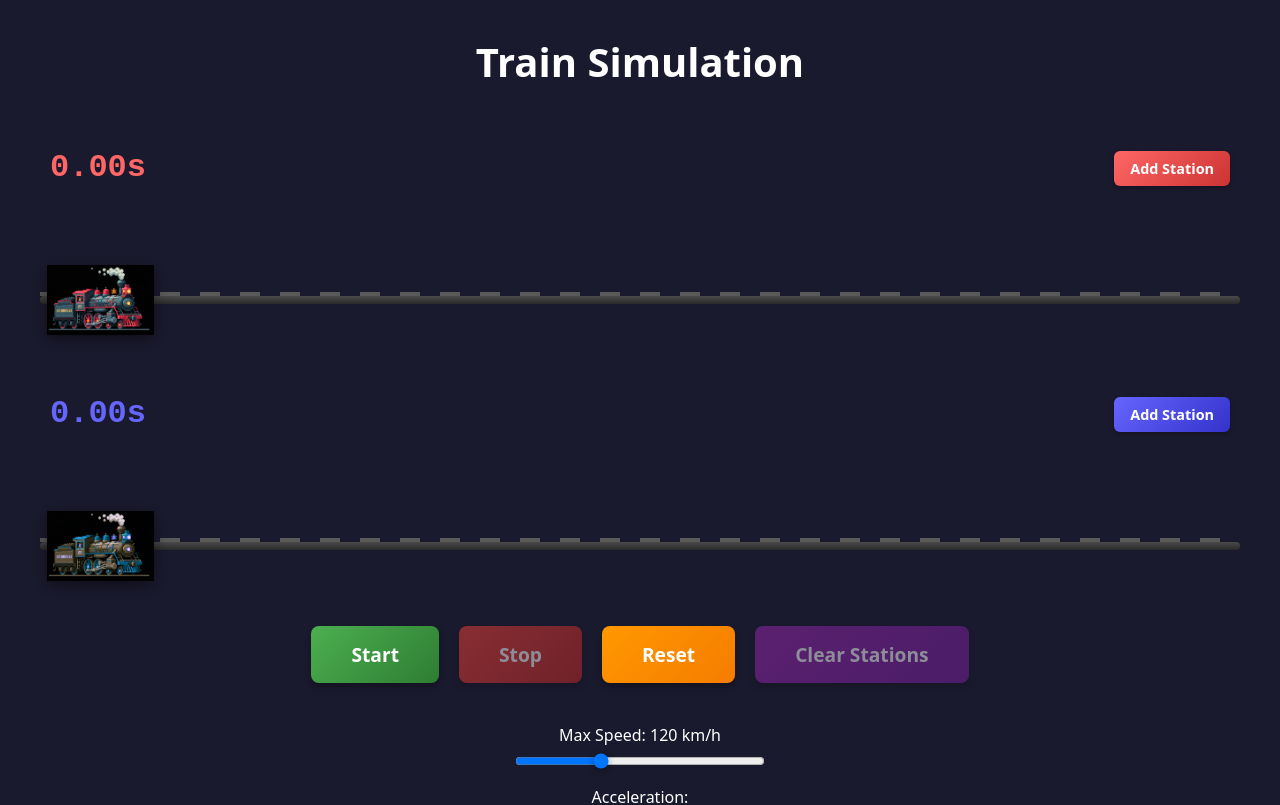
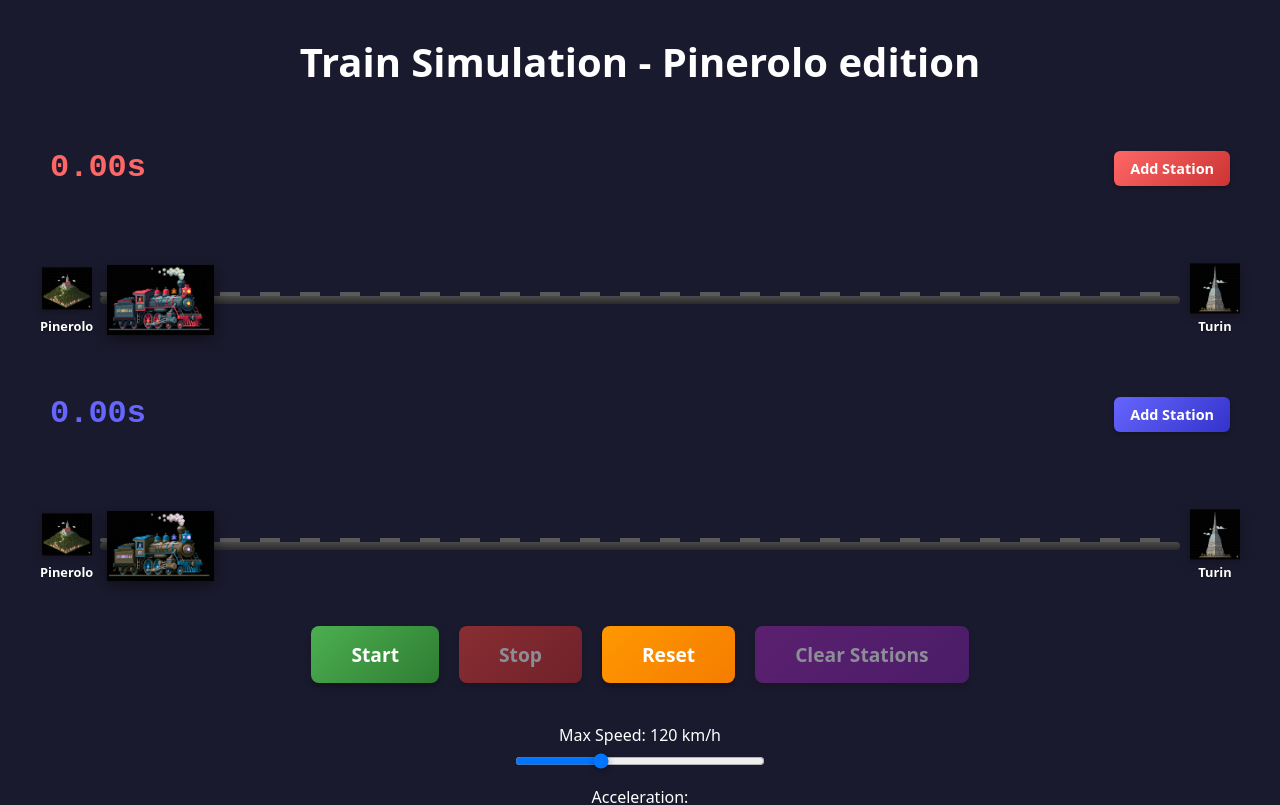
Before and after one commit to GiacomoRobino/train-simulation, a React (Vite) app: page / in a window 1280 px wide. Shown: the top 805 px of the page. Built offline with nearby package versions, Linux system fonts and the light colour scheme.

Commit message:
aesthetic enhancements

```diff
--- a/src/App.css
+++ b/src/App.css
@@ -84,12 +84,45 @@ h1 {
 .track-line {
   position: absolute;
   top: 50%;
-  left: 0;
-  right: 0;
+  left: 60px;
+  right: 60px;
   height: 8px;
   background: linear-gradient(to bottom, #4a4a4a, #2a2a2a);
   border-radius: 4px;
   transform: translateY(-50%);
+}
+
+.city-marker {
+  position: absolute;
+  top: 50%;
+  transform: translateY(-50%);
+  display: flex;
+  flex-direction: column;
+  align-items: center;
+  gap: 4px;
+  z-index: 5;
+}
+
+.city-marker img {
+  width: 50px;
+  height: 50px;
+  object-fit: contain;
+  filter: drop-shadow(0 2px 4px rgba(0, 0, 0, 0.3));
+}
+
+.city-marker span {
+  color: #ffffff;
+  font-size: 0.8rem;
+  font-weight: bold;
+  text-shadow: 0 1px 2px rgba(0, 0, 0, 0.5);
+}
+
+.city-start {
+  left: 0;
+}
+
+.city-end {
+  right: 0;
 }
 
 .track-line::before {
@@ -106,6 +139,7 @@ h1 {
     transparent 20px,
     transparent 40px
   );
+  border-radius: 4px;
 }
 
 .train {
@@ -119,6 +153,7 @@ h1 {
   background-repeat: no-repeat;
   background-position: center;
   filter: drop-shadow(0 4px 8px rgba(0, 0, 0, 0.5));
+  margin-left: 60px;
 }
 
 .red-train {
@@ -137,6 +172,7 @@ h1 {
   flex-direction: column;
   align-items: center;
   z-index: 10;
+  margin-left: 60px;
 }
 
 .station-label {
--- a/src/App.jsx
+++ b/src/App.jsx
@@ -1,11 +1,13 @@
 import { useState, useEffect, useRef } from 'react'
 import './App.css'
+import pineroloImg from './assets/Pinerolo.png'
+import turinImg from './assets/Turin.png'
 
 function App() {
   const [isRunning, setIsRunning] = useState(false)
   const [isFinished, setIsFinished] = useState(false)
   const [maxSpeed, setMaxSpeed] = useState(120)
-  const [acceleration, setAcceleration] = useState(50)
+  const [acceleration, setAcceleration] = useState(100)
   const [stationStopDuration, setStationStopDuration] = useState(0.5)
 
   // Red train state
@@ -156,7 +158,7 @@ function App() {
         const deltaTime = (currentTime - lastTimeRef.current) / 1000
         lastTimeRef.current = currentTime
 
-        const trackWidth = window.innerWidth - TRAIN_WIDTH - 40
+        const trackWidth = window.innerWidth - TRAIN_WIDTH - 40 - 120 // 120 for city markers (60px each side)
 
         // Update red train
         const redState = updateTrain(
@@ -297,11 +299,11 @@ function App() {
     if (!redPlacingStation || simulationStarted) return
 
     const rect = redTrackRef.current.getBoundingClientRect()
-    const clickX = e.clientX - rect.left
+    const clickX = e.clientX - rect.left - 60 // Account for city marker offset
 
-    // Ensure station is within valid bounds
+    // Ensure station is within valid bounds (within the actual track area)
     const minPos = 20
-    const maxPos = rect.width - 20
+    const maxPos = rect.width - 120 - 20 // Subtract both city markers
     const stationPos = Math.max(minPos, Math.min(maxPos, clickX))
 
     const newCount = redStationCount + 1
@@ -318,11 +320,11 @@ function App() {
     if (!bluePlacingStation || simulationStarted) return
 
     const rect = blueTrackRef.current.getBoundingClientRect()
-    const clickX = e.clientX - rect.left
+    const clickX = e.clientX - rect.left - 60 // Account for city marker offset
 
-    // Ensure station is within valid bounds
+    // Ensure station is within valid bounds (within the actual track area)
     const minPos = 20
-    const maxPos = rect.width - 20
+    const maxPos = rect.width - 120 - 20 // Subtract both city markers
     const stationPos = Math.max(minPos, Math.min(maxPos, clickX))
 
     const newCount = blueStationCount + 1
@@ -376,10 +378,10 @@ function App() {
 
     const trackRef = draggingStation.track === 'red' ? redTrackRef : blueTrackRef
     const rect = trackRef.current.getBoundingClientRect()
-    const newX = e.clientX - rect.left
+    const newX = e.clientX - rect.left - 60 // Account for city marker offset
 
     const minPos = 20
-    const maxPos = rect.width - 20
+    const maxPos = rect.width - 120 - 20 // Subtract both city markers
     const clampedPos = Math.max(minPos, Math.min(maxPos, newX))
 
     if (draggingStation.track === 'red') {
@@ -467,7 +469,7 @@ function App() {
 
   return (
     <div className="simulation-container">
-      <h1>Train Simulation</h1>
+      <h1>Train Simulation - Pinerolo edition</h1>
 
       <div className="tracks-container">
         <div className="track-wrapper">
@@ -490,12 +492,20 @@ function App() {
             ref={redTrackRef}
             onClick={handleRedTrackClick}
           >
+            <div className="city-marker city-start">
+              <img src={pineroloImg} alt="Pinerolo" />
+              <span>Pinerolo</span>
+            </div>
             <div className="track-line"></div>
             {redStations.map(station => renderStation(station, 'red'))}
             <div
               className="train red-train"
               style={{ left: `${redPosition}px` }}
             ></div>
+            <div className="city-marker city-end">
+              <img src={turinImg} alt="Turin" />
+              <span>Turin</span>
+            </div>
           </div>
         </div>
 
@@ -519,12 +529,20 @@ function App() {
             ref={blueTrackRef}
             onClick={handleBlueTrackClick}
           >
+            <div className="city-marker city-start">
+              <img src={pineroloImg} alt="Pinerolo" />
+              <span>Pinerolo</span>
+            </div>
             <div className="track-line"></div>
             {blueStations.map(station => renderStation(station, 'blue'))}
             <div
               className="train blue-train"
               style={{ left: `${bluePosition}px` }}
             ></div>
+            <div className="city-marker city-end">
+              <img src={turinImg} alt="Turin" />
+              <span>Turin</span>
+            </div>
           </div>
         </div>
       </div>
@@ -540,9 +558,9 @@ function App() {
             {redTime === blueTime ? (
               <span className="tie">It's a tie!</span>
             ) : redTime < blueTime ? (
-              <span className="winner red-timer">Red wins by {(blueTime - redTime).toFixed(2)}s</span>
+              <span className="winner red-timer">Red wins by {(blueTime - redTime).toFixed(2)}s ({(((blueTime - redTime) / blueTime) * 100).toFixed(1)}% faster)</span>
             ) : (
-              <span className="winner blue-timer">Blue wins by {(redTime - blueTime).toFixed(2)}s</span>
+              <span className="winner blue-timer">Blue wins by {(redTime - blueTime).toFixed(2)}s ({(((redTime - blueTime) / redTime) * 100).toFixed(1)}% faster)</span>
             )}
           </div>
         </div>
@@ -584,10 +602,10 @@ function App() {
           <label>Acceleration:</label>
           <div className="selector-options">
             {[
-              { value: 20, label: 'Slow' },
-              { value: 50, label: 'Normal' },
-              { value: 100, label: 'Fast' },
-              { value: 150, label: 'Dangerous' }
+              { value: 40, label: 'Slow' },
+              { value: 100, label: 'Normal' },
+              { value: 200, label: 'Fast' },
+              { value: 300, label: 'Dangerous' }
             ].map((option) => (
               <button
                 key={option.value}
```
Also changed, not shown: src/assets/Pinerolo.png (added), src/assets/Turin.png (added).
